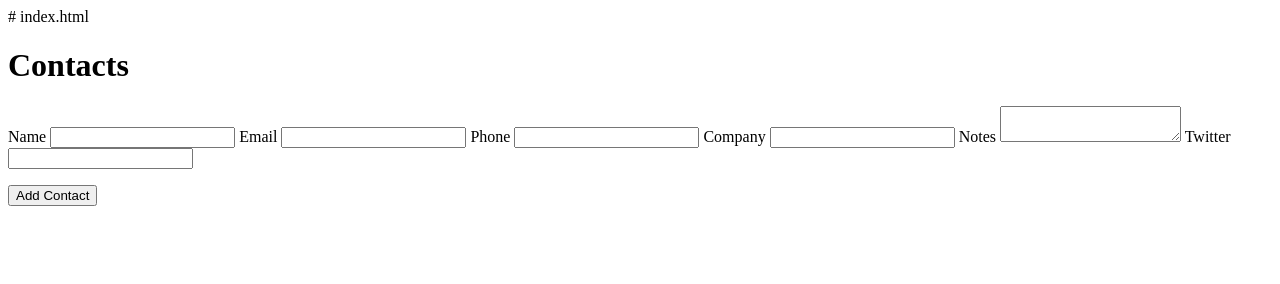
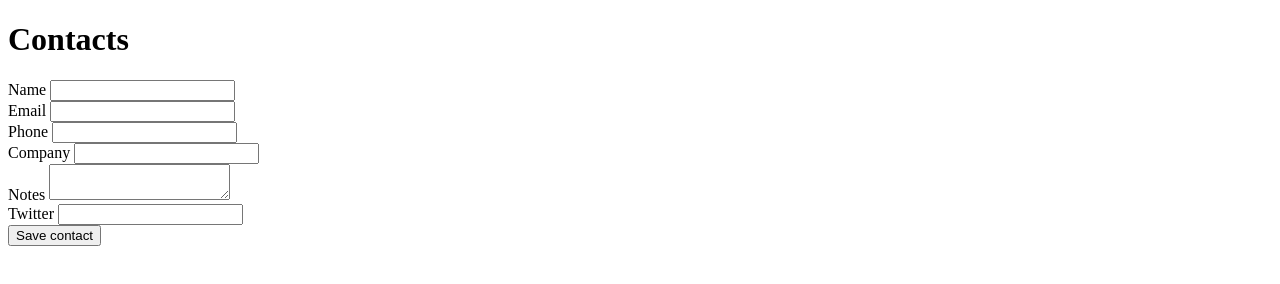
Before and after one commit to tochman/address_book_challenge, a website: page src/index.html in a window 1280 px wide. Drawn offline with Linux system fonts and the light colour scheme.

Commit message:
added more tests

```diff
--- a/src/index.html
+++ b/src/index.html
@@ -1,5 +1,3 @@
-# index.html
-
 <!DOCTYPE  html>
 <html  lang="en">
 <head>
@@ -13,18 +11,21 @@
     <h1>Contacts</h1>
     <form id="new-contact-form">
 		<label for="name">Name</label>
-		<input id="name" name="name" type="text">
+		<input id="name" name="name" type="text"></br>
 		<label for="email">Email</label>
-		<input id="email" name="email" type="email">
+		<input id="email" name="email" type="email"></br>
 		<label for="phone">Phone</label>
-		<input id="phone" name="phone" type="text">
+		<input id="phone" name="phone" type="text"></br>
 		<label for="company">Company</label>
-		<input id="company" name="company" type="text">
+		<input id="company" name="company" type="text"></br>
 		<label for="notes">Notes</label>
-		<textarea id="notes" name="notes" type="text"></textarea>
+		<textarea id="notes" name="notes" type="text"></textarea></br>
 		<label for="twitter">Twitter</label>
-		<input id="twitter" name="twitter" type="text">
-	</form>
-	<button  id="add-contact">Add Contact</button>
+		<input id="twitter" name="twitter" type="text"></br>
+        <input id="submit" type="submit" value="Save contact">
+    </form>
+
+    <div id="contact-list"></div>
+    <script src="/assets/js/app.js"></script>
 </body>
 </html>
```
Also changed, not shown: cypress/integration/CreateNewContact.feature.js (+13 -3 lines).
